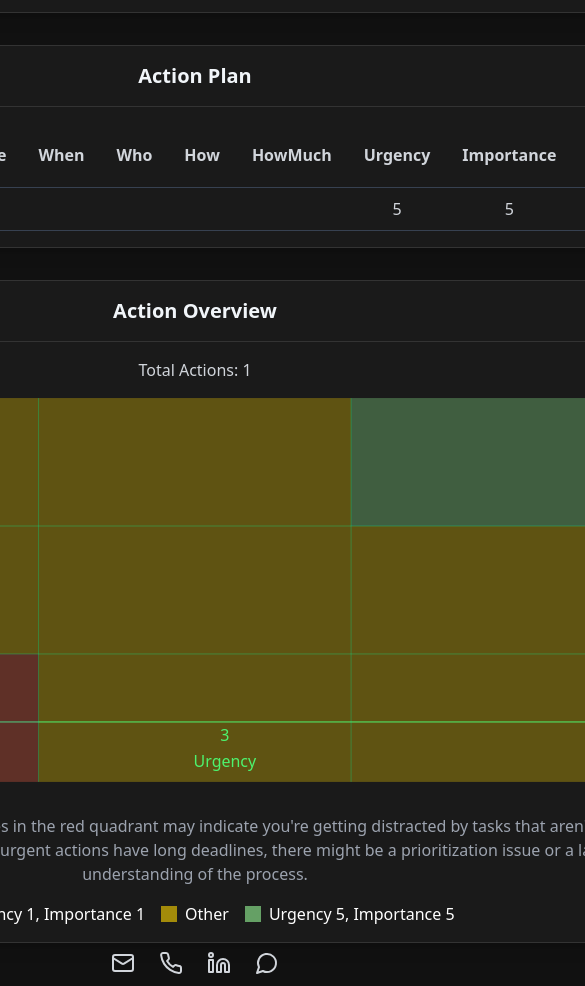
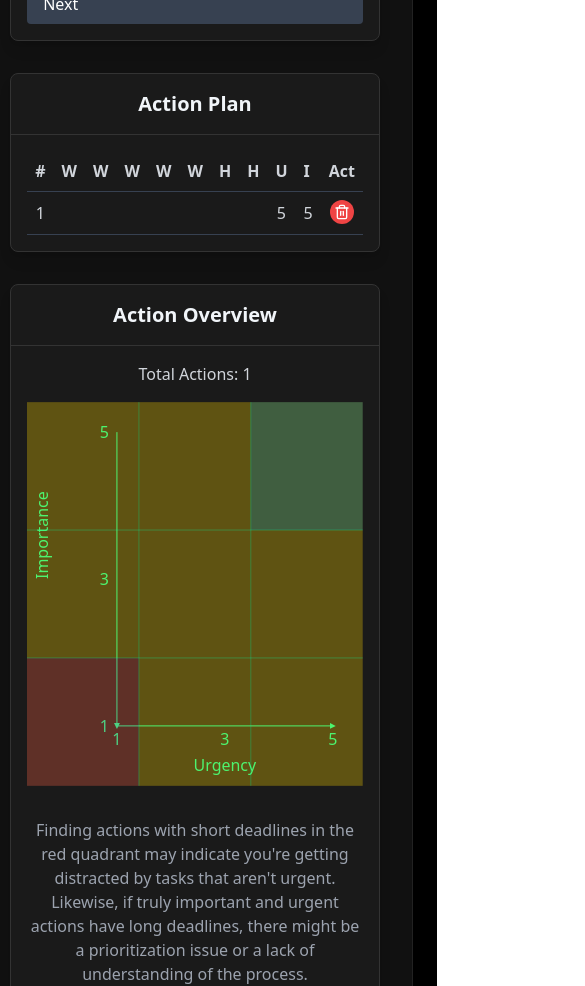
Before and after one commit to beloureiro/NS3, a React (Create React App) app: page /NS3/5w2h in a window 390 px wide. Shown: the part 860-1846 px from the top of the page, 585 px wide, since content can reach past the window. Built offline with nearby package versions, Linux system fonts and the light colour scheme.

Commit message:
Colocando o plando de açao um pouco responsivo

```diff
--- a/src/tools/ActionPlan/ActionPlan.js
+++ b/src/tools/ActionPlan/ActionPlan.js
@@ -371,37 +371,43 @@ const ActionPlanApp = ({ language }) => {
               <CardHeader>
                 <CardTitle>{t.actionPlan}</CardTitle>
               </CardHeader>
-              <CardContent>
-                <div className="overflow-x-auto">
-                  <table className="w-full min-w-[600px]">
+              <CardContent className="px-0 sm:px-4">
+                <div className="w-full overflow-x-auto">
+                  <table className="w-full whitespace-nowrap">
                     <thead>
                       <tr>
-                        <th className="text-left py-2 px-4 border-b border-gray-700">
-                          Ação #
+                        <th className="text-left py-2 px-2 sm:px-4 border-b border-gray-700">
+                          #
                         </th>
                         {t.questions.map((q) => (
                           <th
                             key={q.key}
-                            className="text-left py-2 px-4 border-b border-gray-700"
+                            className="text-left py-2 px-2 sm:px-4 border-b border-gray-700"
                           >
-                            {q.key.charAt(0).toUpperCase() + q.key.slice(1)}
+                            <span className="hidden sm:inline">
+                              {q.key.charAt(0).toUpperCase() + q.key.slice(1)}
+                            </span>
+                            <span className="sm:hidden">
+                              {q.key.charAt(0).toUpperCase()}
+                            </span>
                           </th>
                         ))}
-                        <th className="text-left py-2 px-4 border-b border-gray-700">
-                          Actions
+                        <th className="text-left py-2 px-2 sm:px-4 border-b border-gray-700">
+                          <span className="hidden sm:inline">Actions</span>
+                          <span className="sm:hidden">Act</span>
                         </th>
                       </tr>
                     </thead>
                     <tbody>
                       {plans.map((plan, index) => (
                         <tr key={index}>
-                          <td className="py-2 px-4 border-b border-gray-700">
+                          <td className="py-2 px-2 sm:px-4 border-b border-gray-700">
                             {index + 1}
                           </td>
                           {t.questions.map((q) => (
                             <td
                               key={q.key}
-                              className="py-2 px-4 border-b border-gray-700"
+                              className="py-2 px-2 sm:px-4 border-b border-gray-700 max-w-[150px] truncate"
                               onDoubleClick={() => handleDoubleClick(index, q.key)}
                             >
                               {editingField &&
@@ -452,7 +458,7 @@ const ActionPlanApp = ({ language }) => {
                               )}
                             </td>
                           ))}
-                          <td className="py-2 px-4 border-b border-gray-700">
+                          <td className="py-2 px-2 sm:px-4 border-b border-gray-700">
                             <button
                               onClick={() => deletePlan(index)}
                               className="bg-red-500 hover:bg-red-700 text-white rounded-full p-1 transition-colors duration-300"
```
